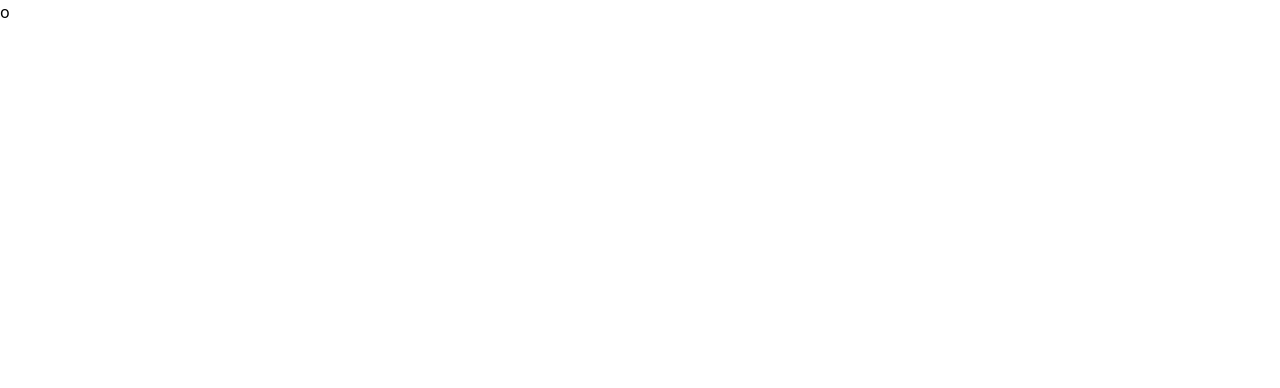
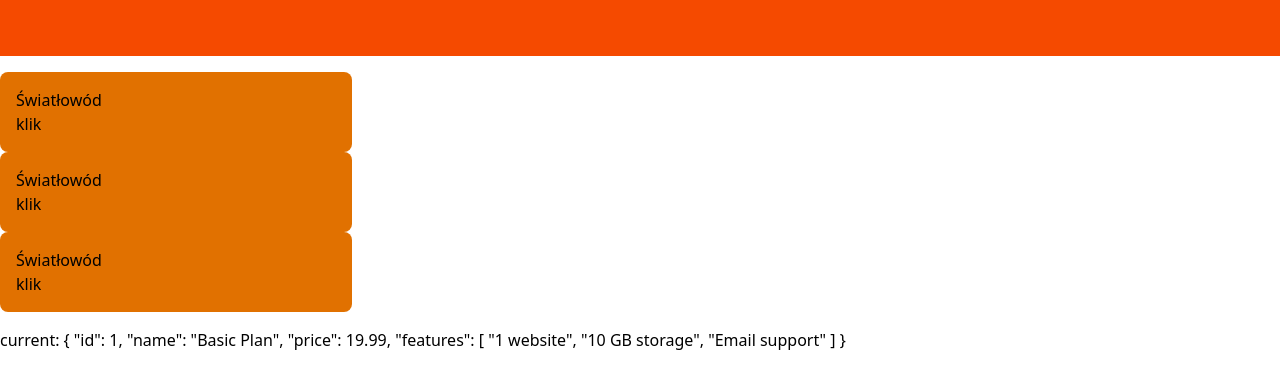
Before and after one commit to biernatmateusz01/cypresstest, a Nuxt app: page /o in a window 1280 px wide. Shown: the top 388 px of the page. Built offline with nearby package versions, Linux system fonts and the light colour scheme.

Commit message:
TASK-8: 'i18n  init'

```diff
--- a/app.vue
+++ b/app.vue
@@ -1,5 +1,6 @@
 <template>
   <div ref="page">
+    <nav class="h-14 w-full bg-orange-600" />
     <NuxtPage />
   </div>
 </template>
--- /dev/null
+++ b/i18n/locales/en.json
@@ -0,0 +1,3 @@
+{
+  "welcome": "Welcome"
+}
--- /dev/null
+++ b/i18n/locales/nl.json
@@ -0,0 +1,3 @@
+{
+  "welcome": "Welkom"
+}
--- /dev/null
+++ b/i18n/locales/pl.json
@@ -0,0 +1,3 @@
+{
+  "welcome": "Witaj"
+}
--- a/nuxt.config.ts
+++ b/nuxt.config.ts
@@ -3,6 +3,15 @@ export default defineNuxtConfig({
   compatibilityDate: '2025-05-15',
   css: ['~/assets/css/main.css'],
   devtools: { enabled: true },
+  modules: ['@nuxtjs/i18n'],
+  i18n: {
+    defaultLocale: 'en',
+    locales: [
+      { code: 'en', name: 'English', file: 'en.json' },
+      { code: 'nl', name: 'Nederlands', file: 'nl.json' },
+      { code: 'pl', name: 'Polish', file: 'pl.json' }
+    ]
+  },
   vite: {
     plugins: [
       tailwindcss(),
--- a/package.json
+++ b/package.json
@@ -12,6 +12,7 @@
     "cy:run": "cypress run"
   },
   "dependencies": {
+    "@nuxtjs/i18n": "^9.5.5",
     "@tailwindcss/vite": "^4.1.10",
     "nuxt": "^3.17.5",
     "tailwindcss": "^4.1.10",
--- /dev/null
+++ b/pages/i18n.vue
@@ -0,0 +1,28 @@
+<script setup>
+import { useI18n } from 'vue-i18n'
+
+const { locales, setLocale, t } = useI18n()
+</script>
+
+<template>
+  <div>
+    <h1>{{ t('welcome1') }}</h1>
+  </div>
+  <div>
+    <button v-for="locale in locales" :key="locale" @click="setLocale(locale.code)">
+      {{ locale.name }}
+    </button>
+    <h1>{{ t('welcome') }}</h1>
+  </div>
+</template>
+
+<i18n>
+{
+  "en": {
+    "welcome1": "Welcome from local i18n block"
+  },
+  "pl": {
+    "welcome1": "Witamy z lokalnego bloku i18n"
+  }
+}
+</i18n>
--- a/pages/o.vue
+++ b/pages/o.vue
@@ -1,3 +1,51 @@
 <template>
-    <div>o</div>
+    <div class="container mx-auto block py-4">
+        <BundlesItem @clicked="markAsCurrent(item)" v-for="item in bundlesData" :key="item.id" />
+    </div>
+    current: {{chosedBundles}}
 </template>
+
+<script setup lang="ts">
+import {onMounted, ref} from 'vue'
+import BundlesItem from '../src/components/BundlesItem.vue'
+
+interface IBundels {
+    id: number,
+    name: string,
+    price: number,
+    features: string[]
+}
+const chosedBundles = ref<null | IBundels>(null)
+
+
+const bundlesData: IBundels[] = [
+    {
+        id: 1,
+        name: "Basic Plan",
+        price: 19.99,
+        features: ["1 website", "10 GB storage", "Email support"]
+    },
+    {
+        id: 2,
+        name: "Standard Plan",
+        price: 49.99,
+        features: ["10 websites", "100 GB storage", "Priority support"]
+    },
+    {
+        id: 3,
+        name: "Premium Plan",
+        price: 99.99,
+        features: ["Unlimited websites", "1 TB storage", "24/7 support", "Dedicated account manager"]
+    }
+];
+
+onMounted(() => {
+    chosedBundles.value = bundlesData[0]
+})
+
+function markAsCurrent(item: IBundels){
+    chosedBundles.value = item
+    console.log(item)
+}
+
+</script>
--- /dev/null
+++ b/src/components/BundlesItem.vue
@@ -0,0 +1,6 @@
+<template>
+    <div class="p-4 rounded-lg bg-amber-600 max-w-[352px]">
+        <h3>Światłowód</h3>
+        <button @click="$emit('clicked', data)">klik</button>
+    </div>
+</template>
```
Also changed, not shown: 1 other file (tests, documents, lock files or other folders).
